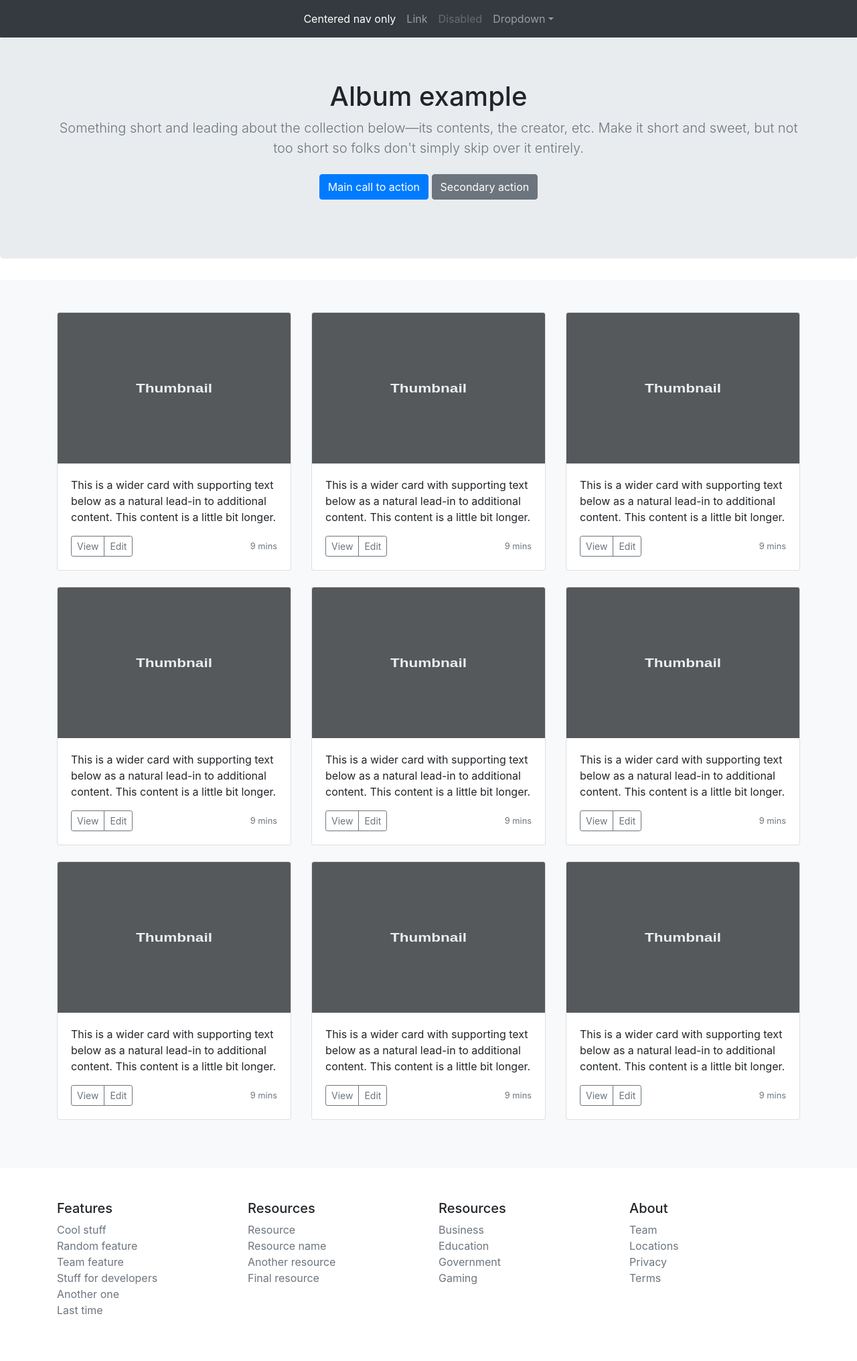
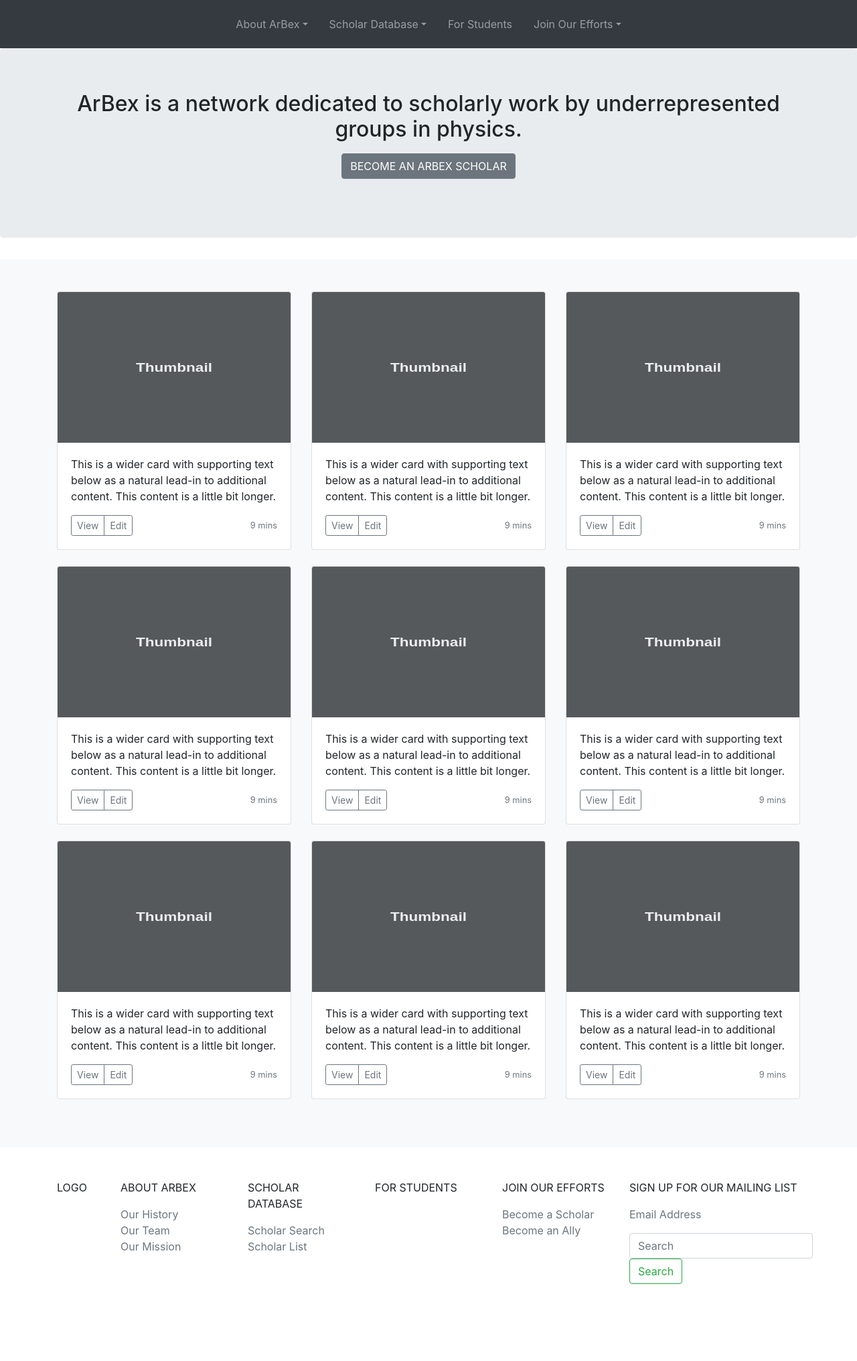
Before and after one commit to Kimouss/Arbex, a Symfony app: template templates/dashboard/index.html.twig in a window 1280 px wide. Shown: the whole page at 67% size. After the commit the page ends 1917 px from the top, so only its background shows below. Run offline with Twig, Linux system fonts and the light colour scheme; the template is opened without the code that fills it, so the values that code supplies are empty; some libraries are stand-ins or nearby versions.

Commit message:
dashboard design

```diff
--- a/assets/styles/global.scss
+++ b/assets/styles/global.scss
@@ -3,3 +3,7 @@
 
 // the ~ allows you to reference things in node_modules
 @import "~bootstrap/scss/bootstrap";
+
+footer {
+  font-size: 0.8rem!important;
+}
--- a/templates/dashboard/index.html.twig
+++ b/templates/dashboard/index.html.twig
@@ -8,18 +8,15 @@
 {% block body %}
     <section class="jumbotron text-center">
         <div class="container">
-            <h1 class="jumbotron-heading">Album example</h1>
-            <p class="lead text-muted">Something short and leading about the collection below—its contents, the creator, etc. Make it short and sweet, but not too short so folks don't simply skip over it entirely.</p>
+            <h2 class="jumbotron-heading">ArBex is a network dedicated to scholarly work by underrepresented groups in physics.</h2>
             <p>
-                <a href="#" class="btn btn-primary my-2">Main call to action</a>
-                <a href="#" class="btn btn-secondary my-2">Secondary action</a>
+                <a href="#" class="btn btn-secondary my-2">BECOME AN ARBEX SCHOLAR</a>
             </p>
         </div>
     </section>
 
     <div class="album py-5 bg-light">
         <div class="container">
-
             <div class="row">
                 <div class="col-md-4">
                     <div class="card mb-4 box-shadow">
--- a/templates/partials/footer.html.twig
+++ b/templates/partials/footer.html.twig
@@ -1,42 +1,43 @@
 <footer class="container py-5">
     <div class="row">
-        <div class="col-3 col-md">
-            <h5>Features</h5>
+        <div class="col-1 col-md-1">
+            <p>LOGO</p>
+        </div>
+        <div class="col-2 col-md-2">
+            <p>ABOUT ARBEX</p>
             <ul class="list-unstyled text-small">
-                <li><a class="text-muted" href="#">Cool stuff</a></li>
-                <li><a class="text-muted" href="#">Random feature</a></li>
-                <li><a class="text-muted" href="#">Team feature</a></li>
-                <li><a class="text-muted" href="#">Stuff for developers</a></li>
-                <li><a class="text-muted" href="#">Another one</a></li>
-                <li><a class="text-muted" href="#">Last time</a></li>
+                <li><a class="text-muted" href="#">Our History</a></li>
+                <li><a class="text-muted" href="#">Our Team</a></li>
+                <li><a class="text-muted" href="#">Our Mission</a></li>
             </ul>
         </div>
-        <div class="col-3 col-md">
-            <h5>Resources</h5>
+        <div class="col-2 col-md-2">
+            <p>SCHOLAR DATABASE</p>
             <ul class="list-unstyled text-small">
-                <li><a class="text-muted" href="#">Resource</a></li>
-                <li><a class="text-muted" href="#">Resource name</a></li>
-                <li><a class="text-muted" href="#">Another resource</a></li>
-                <li><a class="text-muted" href="#">Final resource</a></li>
+                <li><a class="text-muted" href="#">Scholar Search</a></li>
+                <li><a class="text-muted" href="#">Scholar List</a></li>
             </ul>
         </div>
-        <div class="col-3 col-md">
-            <h5>Resources</h5>
+        <div class="col-2 col-md-2">
+            <p>FOR STUDENTS</p>
+        </div>
+        <div class="col-2 col-md-2">
+            <p>JOIN OUR EFFORTS</p>
             <ul class="list-unstyled text-small">
-                <li><a class="text-muted" href="#">Business</a></li>
-                <li><a class="text-muted" href="#">Education</a></li>
-                <li><a class="text-muted" href="#">Government</a></li>
-                <li><a class="text-muted" href="#">Gaming</a></li>
+                <li><a class="text-muted" href="#">Become a Scholar</a></li>
+                <li><a class="text-muted" href="#">Become an Ally</a></li>
             </ul>
         </div>
-        <div class="col-3 col-md">
-            <h5>About</h5>
+        <div class="col-3 col-md-3">
+            <p>SIGN UP FOR OUR MAILING LIST</p>
             <ul class="list-unstyled text-small">
-                <li><a class="text-muted" href="#">Team</a></li>
-                <li><a class="text-muted" href="#">Locations</a></li>
-                <li><a class="text-muted" href="#">Privacy</a></li>
-                <li><a class="text-muted" href="#">Terms</a></li>
+                <li><a class="text-muted" href="#">Email Address</a></li>
             </ul>
+
+            <form class="form-inline mt-2 mt-md-0">
+                <input class="form-control mr-sm-2" type="text" placeholder="Search" aria-label="Search">
+                <button class="btn btn-outline-success my-2 my-sm-0" type="submit">Search</button>
+            </form>
         </div>
     </div>
 </footer>
--- a/templates/partials/nav.html.twig
+++ b/templates/partials/nav.html.twig
@@ -5,21 +5,29 @@
 
     <div class="collapse navbar-collapse justify-content-md-center" id="navbarsExample08">
         <ul class="navbar-nav">
-            <li class="nav-item active">
-                <a class="nav-link" href="#">Centered nav only <span class="sr-only">(current)</span></a>
+            <li class="py-2 px-2 nav-item dropdown">
+                <a class="nav-link dropdown-toggle" id="about_arbex" data-toggle="dropdown" aria-haspopup="true" aria-expanded="false">About ArBex</a>
+                <div class="dropdown-menu" aria-labelledby="about_arbex">
+                    <a class="dropdown-item" href="#">Our History</a>
+                    <a class="dropdown-item" href="#">Our Team</a>
+                    <a class="dropdown-item" href="#">Our Mission</a>
+                </div>
             </li>
-            <li class="nav-item">
-                <a class="nav-link" href="#">Link</a>
+            <li class="py-2 px-2 nav-item dropdown">
+                <a class="nav-link dropdown-toggle" id="scholar_database" data-toggle="dropdown" aria-haspopup="true" aria-expanded="false">Scholar Database</a>
+                <div class="dropdown-menu" aria-labelledby="scholar_database">
+                    <a class="dropdown-item" href="#">Scholar Search</a>
+                    <a class="dropdown-item" href="#">Scholar List</a>
+                </div>
             </li>
-            <li class="nav-item">
-                <a class="nav-link disabled" href="#">Disabled</a>
+            <li class="py-2 px-2 nav-item">
+                <a class="nav-link" href="#">For Students</a>
             </li>
-            <li class="nav-item dropdown">
-                <a class="nav-link dropdown-toggle" id="dropdown08" data-toggle="dropdown" aria-haspopup="true" aria-expanded="false">Dropdown</a>
-                <div class="dropdown-menu" aria-labelledby="dropdown08">
-                    <a class="dropdown-item" href="#">Action</a>
-                    <a class="dropdown-item" href="#">Another action</a>
-                    <a class="dropdown-item" href="#">Something else here</a>
+            <li class="py-2 px-2 nav-item dropdown">
+                <a class="nav-link dropdown-toggle" id="join_our_efforts" data-toggle="dropdown" aria-haspopup="true" aria-expanded="false">Join Our Efforts</a>
+                <div class="dropdown-menu" aria-labelledby="join_our_efforts">
+                    <a class="dropdown-item" href="#">Become a Scholar</a>
+                    <a class="dropdown-item" href="#">Become an Ally</a>
                 </div>
             </li>
         </ul>
```
